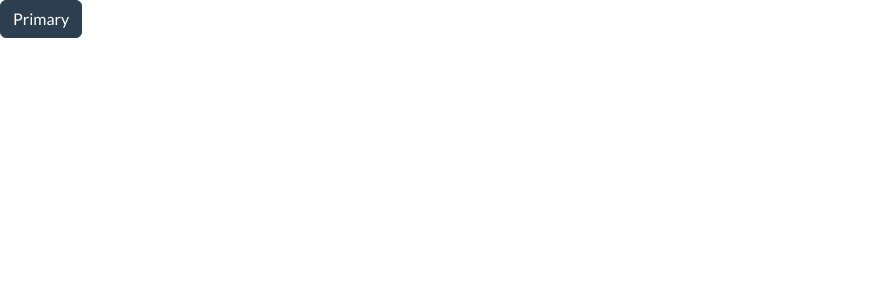
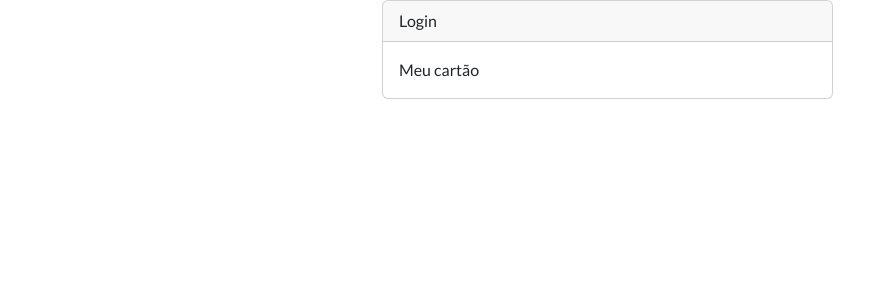
Before and after one commit to PedroHBCruz/finance-manager-app, a React (Create React App) app: page /#/login in a window 1280 px wide. Before the commit this address led to /. Shown: the top 300 px of the page, without its empty margins (0-896 px from the left). Built offline with nearby package versions, Linux system fonts and the light colour scheme.

Commit message:
Criando os componentes de Login e Card

```diff
--- a/src/App.js
+++ b/src/App.js
@@ -1,4 +1,6 @@
 import React from "react";
+
+import Login from './views/login'
 
 import 'bootswatch/dist/flatly/bootstrap.css'
 
@@ -8,7 +10,7 @@ class App extends React.Component {
   render() {
     return (
       <div>
-        <button type="button" className="btn btn-primary">Primary</button>
+        <Login/>
       </div>
     )
   }
--- /dev/null
+++ b/src/components/card.js
@@ -0,0 +1,17 @@
+import React from 'react'
+
+class Card extends React.Component{
+
+    render(){
+        return(
+            <div className="card md-3">
+                <div className="card-header">{this.props.title}</div>
+                <div className="card-body">
+                    {this.props.children}
+                </div>
+            </div>
+        )
+    }
+
+}
+export default Card
--- a/src/index.css
+++ /dev/null
@@ -1,13 +0,0 @@
-body {
-  margin: 0;
-  font-family: -apple-system, BlinkMacSystemFont, 'Segoe UI', 'Roboto', 'Oxygen',
-    'Ubuntu', 'Cantarell', 'Fira Sans', 'Droid Sans', 'Helvetica Neue',
-    sans-serif;
-  -webkit-font-smoothing: antialiased;
-  -moz-osx-font-smoothing: grayscale;
-}
-
-code {
-  font-family: source-code-pro, Menlo, Monaco, Consolas, 'Courier New',
-    monospace;
-}
--- /dev/null
+++ b/src/views/login.js
@@ -0,0 +1,23 @@
+import React from 'react';
+import Card from '../components/card';
+
+class Login extends React.Component {
+
+    render() {
+        return (
+            <div className="container">
+                <div className="row">
+                    <div className="col-md-5" style={{ position: 'relative', left: '300px' }}>
+                        <div className="bs-docs-section">
+                            <Card title="Login">
+                                Meu cartão
+                            </Card>
+
+                        </div>
+                    </div>
+                </div>
+            </div>
+        )
+    }
+}
+export default Login
```
Also changed, not shown: src/App.css (deleted, +0 -38 lines), src/logo.svg (deleted), 1 other file (tests, documents, lock files or other folders).
